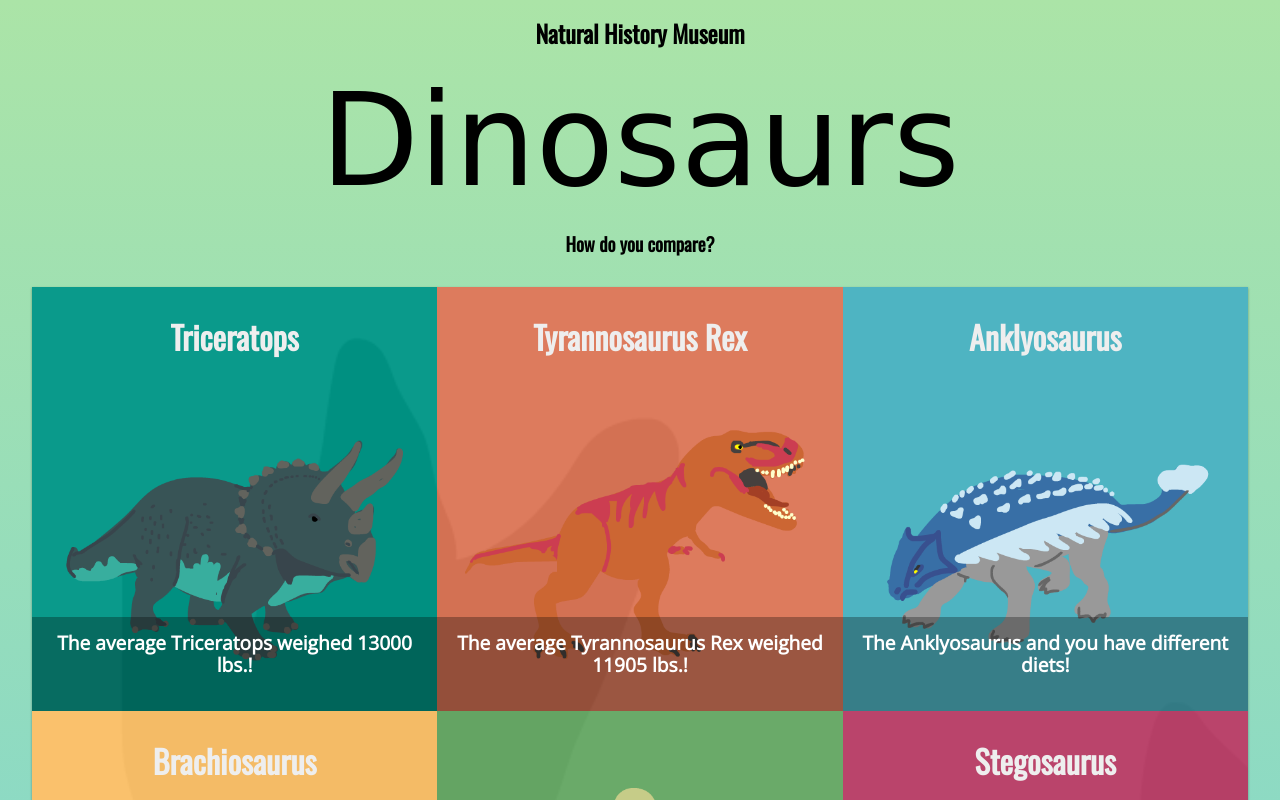
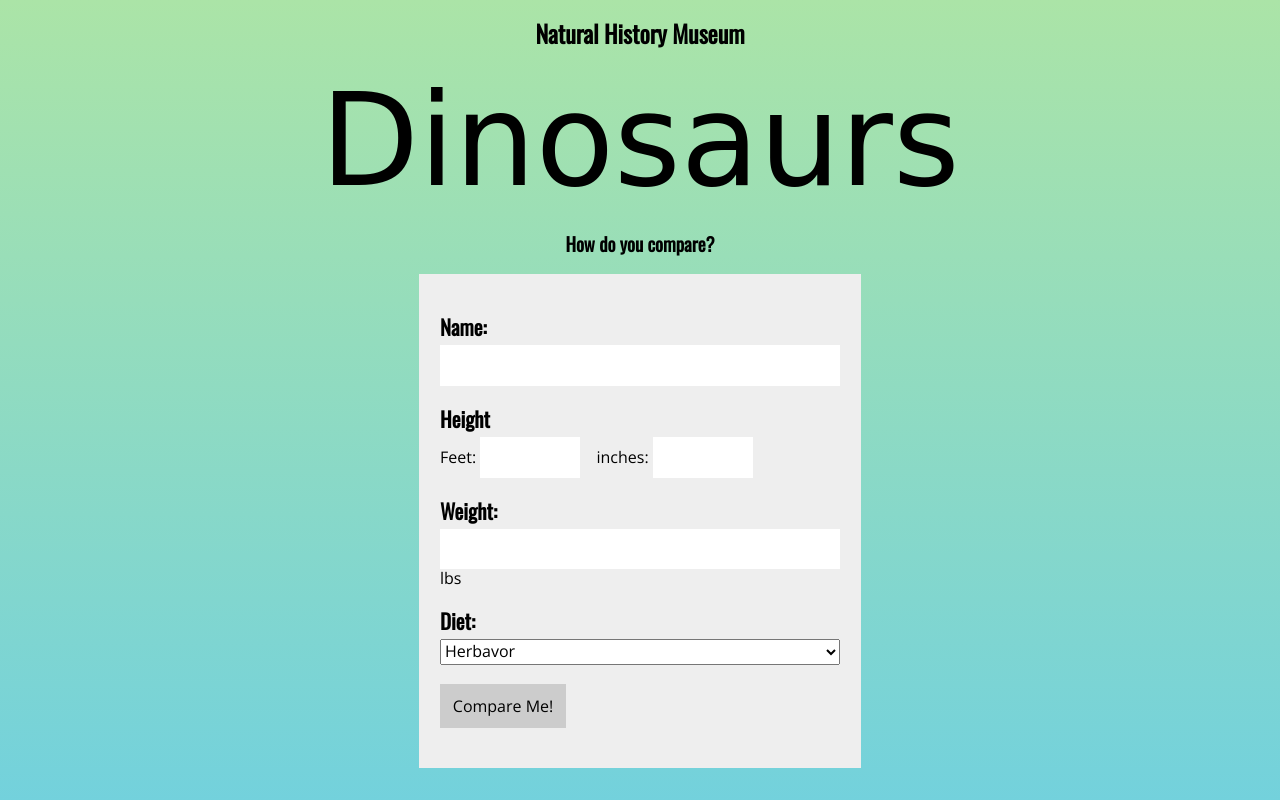
Before and after one commit to thewordisbird/dinosaurs, a plain HTML site: page index.html in a window 1280 px wide. Both pictures are taken after a click on the element "Compare Me!". Shown: the top 800 px of the page. Drawn offline with nearby package versions, Linux system fonts and the light colour scheme; a web font is replaced by a local one.

Commit message:
feat: Form data validation. Doesn't inform user, but stops application from displaying grid.

```diff
--- a/app.js
+++ b/app.js
@@ -162,11 +162,35 @@
     btnSubmit.addEventListener('click', e => {
         const grid = document.getElementById('grid');
         //console.log(createDinos(dinoData))
+        let validationStatus = true;
+        let validationMessage = ''
         let name = inptName.value;
+        if (name == '') {
+            validationStatus = false;
+            validationMessage += 'Please provide your name.\n'}
         let height = parseInt(inptHeightFeet.value) * 12 + parseInt(inptHeightInches.value);
+        if (height <= 0 ) {
+            validationStatus = false;
+            validationMessage += 'Height must be a positive integer value.\n';
+        } else if (inptHeightFeet.value == '' || inptHeightInches.value == '') {
+            validationStatus = false;
+            validationMessage += 'Both Feet and Inches are required.\n'
+        }
         let weight = parseInt(inptWeightLbs.value);
+        console.log(weight)
+        if (weight <= 0) {
+            validationStatus = false;
+            validationMessage += 'Weight must be a positive integer value.\n'
+        } else if (inptWeightLbs.value == '') {
+            validationStatus = false;
+            validationMessage += 'Weight is required\n'
+        }
         let diet = inptDiet.value;
 
+        if (validationStatus == false ) {
+            console.log(validationMessage)
+            //TODO: UI Validation
+        } else {
             // Use IIFE to get human data from form
             const human = (function (name, height, weight, diet) {
                 return humanFactory(name, height, weight, diet)
@@ -190,6 +214,12 @@
                     };
                 };
             });
+
+
+        };
+
+
+
     })
 
 }());
--- a/index.html
+++ b/index.html
@@ -23,12 +23,12 @@
     <form id="dino-compare">
         <div class="form-container">
             <p>Name:</p>
-            <input id="name" class="form-field__full" type="name" name="name">
+            <input id="name" class="form-field__full" type="name" name="name" required>
             <p>Height</p>
-            <label>Feet: <input id="feet" class="form-field__short" type="number" name="feet"></label>
-            <label>inches: <input id="inches" class="form-field__short" type="number" name="inches"></label>
+            <label>Feet: <input id="feet" class="form-field__short" type="number" name="feet" required></label>
+            <label>inches: <input id="inches" class="form-field__short" type="number" name="inches" required></label>
             <p>Weight:</p>
-            <label><input id="weight" class="form-field__full" type="number" name="weight">lbs</label>
+            <label><input id="weight" class="form-field__full" type="number" name="weight" required>lbs</label>
             <p>Diet:</p>
             <select id="diet" class="form-field__full" name="diet">
                 <option>Herbavor</option>
```
Lines whose indentation alone changed are shown as unchanged.
